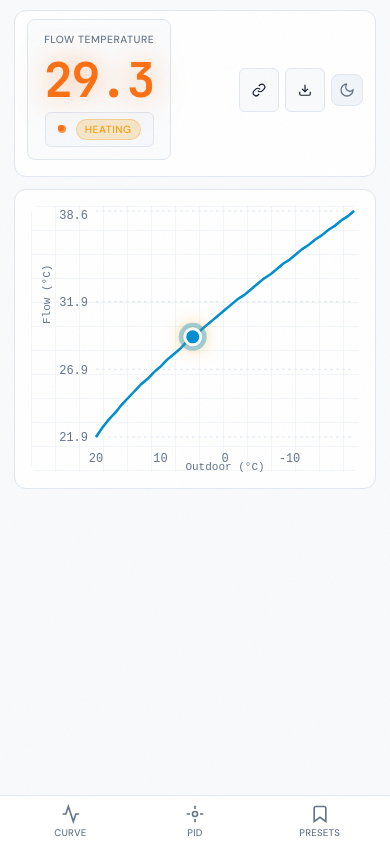
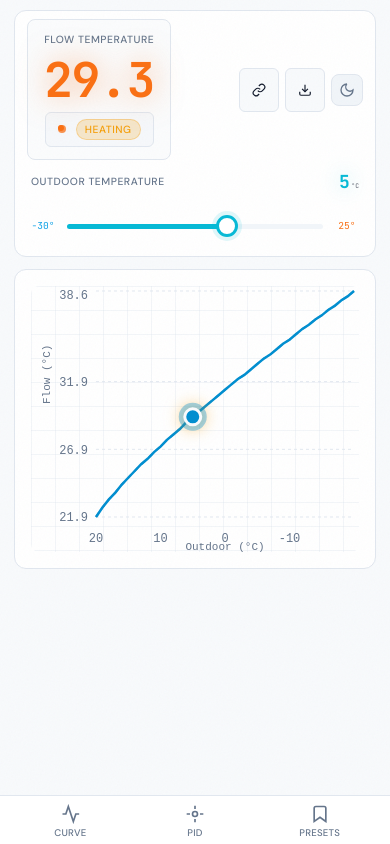
Before and after one commit to P4uLT/equitherm-studio, a React (Vite) app in the folder packages/web/: page / in a window 390 px wide. Built offline with nearby package versions, Linux system fonts and the light colour scheme; what fluid-tailwind would draw is missing.

Commit message:
feat(header): add full-width outdoor slider row on mobile
Wire up OutdoorSlider component in the Header's mobile-only second row.
On mobile (<640px), the slider now appears on its own full-width row.
On desktop, the slider remains inline within OutputDisplay.

```diff
--- a/packages/web/src/components/AppShell/Header.tsx
+++ b/packages/web/src/components/AppShell/Header.tsx
@@ -1,6 +1,6 @@
 // src/components/AppShell/Header.tsx
 import { useTheme } from '../../contexts/ThemeContext';
-import { OutputDisplay } from './OutputDisplay';
+import { OutputDisplay, OutdoorSlider } from './OutputDisplay';
 import { ExportSheet } from './ExportSheet';
 import { showToast } from '@/lib/toast';
 import { useStore } from '../../store/useStore';
@@ -104,7 +104,7 @@ export function Header() {
 
       {/* Row 2: Outdoor Slider (mobile only, full width) */}
       <div className="sm:hidden">
-        {/* TODO: OutdoorSlider component (Task 2) */}
+        <OutdoorSlider />
       </div>
     </header>
   );
```
